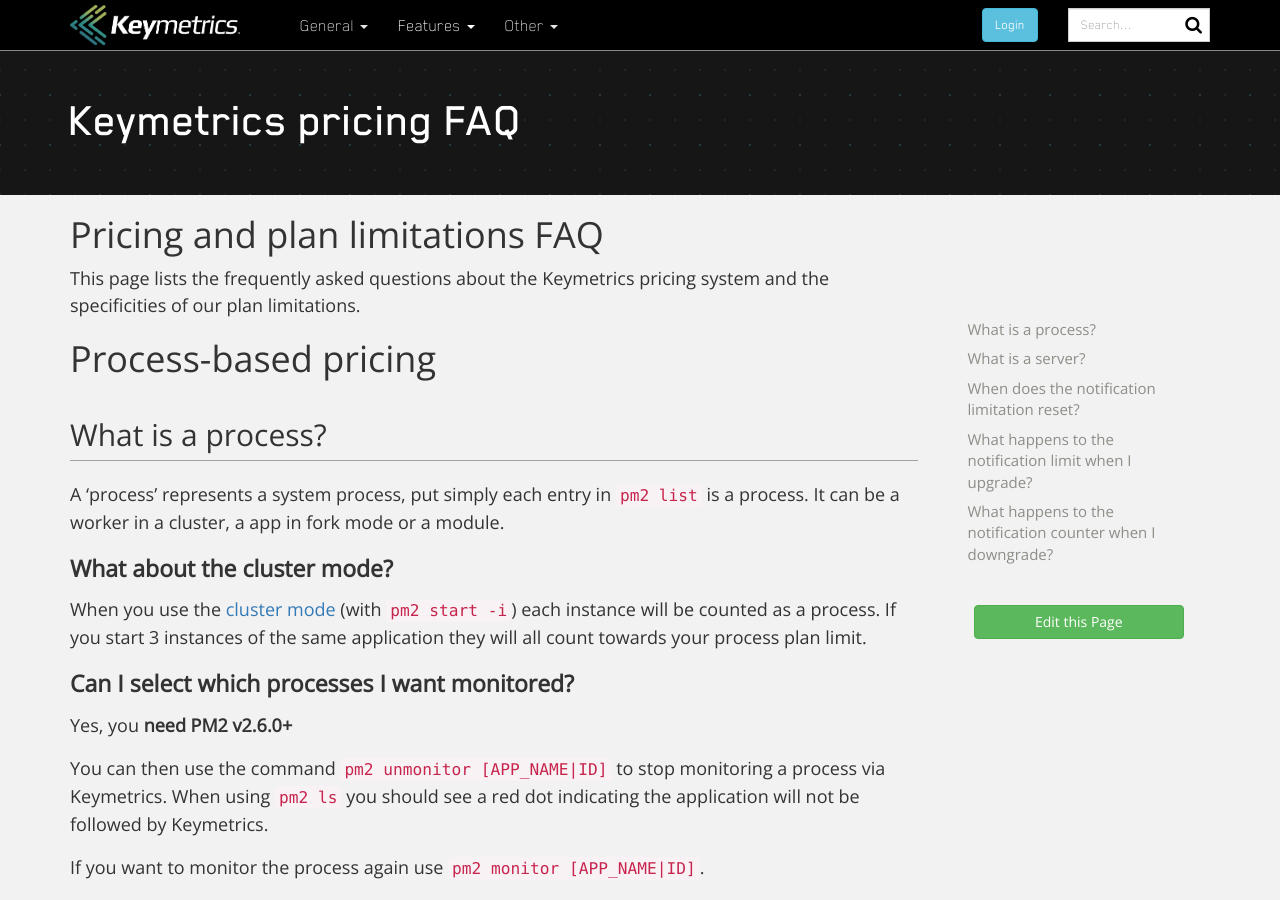
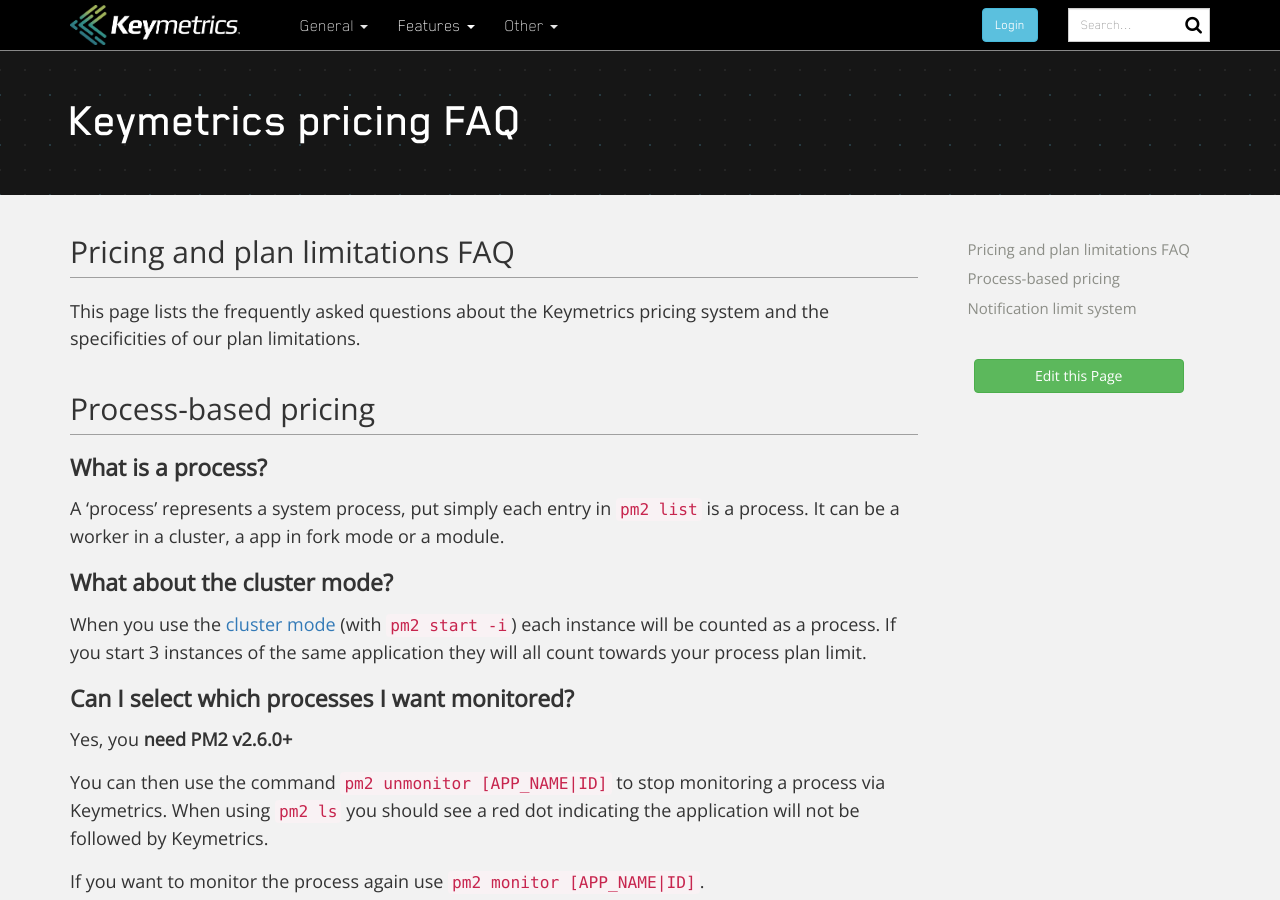
Before and after one commit to keymetrics/keymetrics.github.io, a Jekyll site: the page built from docs/keymetrics/pricing-faq.md, in a window 1280 px wide and 900 px high. Built offline with Jekyll 4.4.1, drawn with Linux system fonts in a browser that asks for light colours; nearby versions of some CDN libraries; a script that is not in the unit is left out; comment, search, counter and statistics services are not loaded.

Commit message:
Update pricing-faq.md

```diff
--- a/docs/keymetrics/pricing-faq.md
+++ b/docs/keymetrics/pricing-faq.md
@@ -5,13 +5,13 @@ description: pricing FAQ
 permalink: /docs/pages/pricing-faq
 ---
 
-# Pricing and plan limitations FAQ
+## Pricing and plan limitations FAQ
 
 This page lists the frequently asked questions about the Keymetrics pricing system and the specificities of our plan limitations.
 
-# Process-based pricing
+## Process-based pricing
 
-## What is a process?
+### What is a process?
 
 A 'process' represents a system process, put simply each entry in `pm2 list` is a process.
 It can be a worker in a cluster, a app in fork mode or a module.
@@ -30,25 +30,25 @@ When using `pm2 ls` you should see a red dot indicating the application will not
 
 If you want to monitor the process again use `pm2 monitor [APP_NAME|ID]`.
 
-## What is a server?
+### What is a server?
 
 A 'server' represents one linked PM2 instance. Normally, each bare metal server/container/VM have one PM2 instance.
 
-# Notification limit system
+## Notification limit system
 
 For some specific plans you have a limited number of reporting avalaible for a certain period. This is listed in the plan specifications.
 After your notifications are used you will receive a mail warning you that you will receive no more mails until the next reset.
 
 For example the Garage plan lets you have 10 total notifications per day, and resets every day.
 
-## When does the notification limitation reset?
+### When does the notification limitation reset?
 
 The counter resets every day at midnight at GMT+1.
 
-## What happens to the notification limit when I upgrade?
+### What happens to the notification limit when I upgrade?
 
 When you upgrade the notification counter will be reset.
 
-## What happens to the notification counter when I downgrade?
+### What happens to the notification counter when I downgrade?
 
 When you downgrade the notification counter will not be reset to prevent abuse.
```
